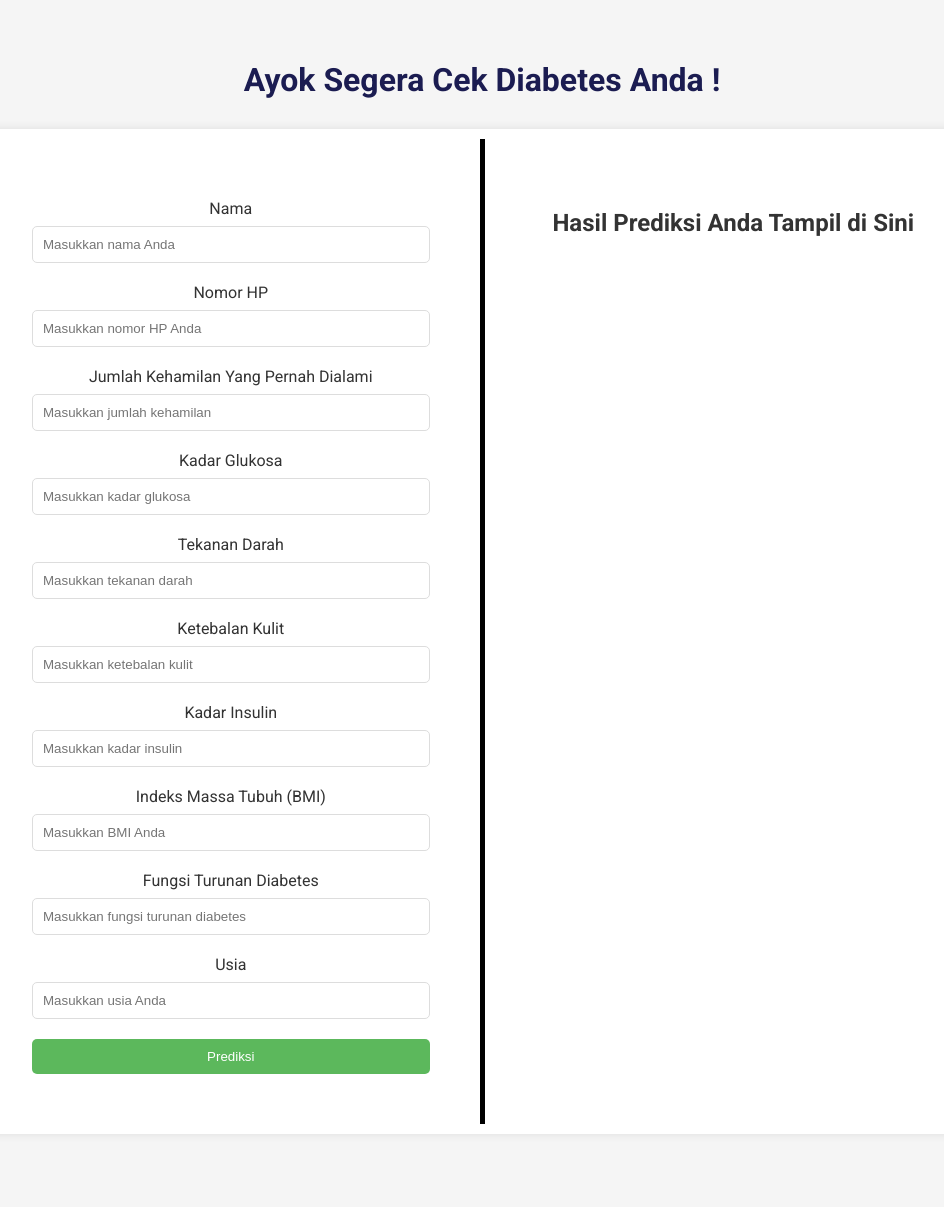
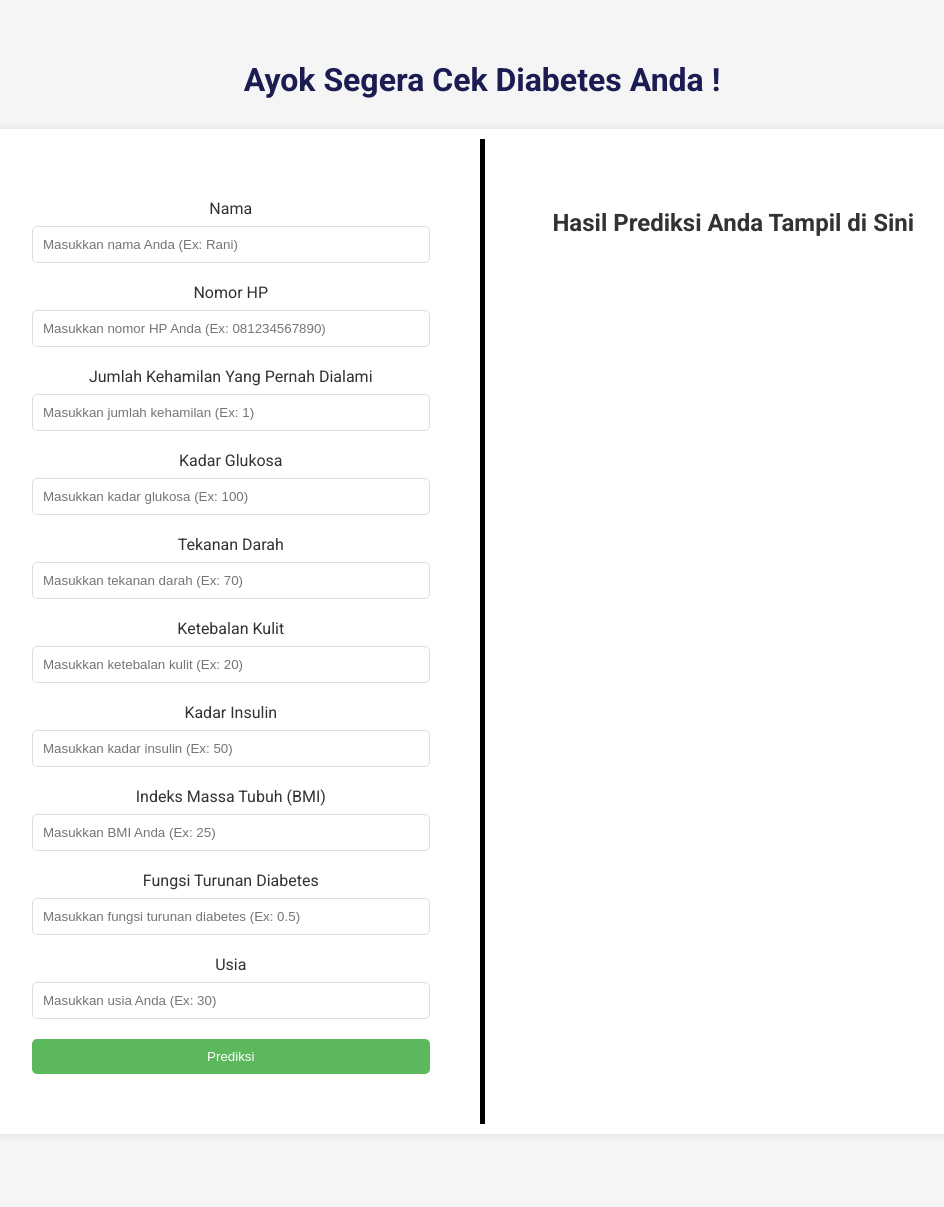
Before and after one commit to aurelioo29/Diabetes-Prediction-App, a Flask app: page / in a window 1280 px wide. Shown: the part 2818-4025 px from the top of the page, without its empty margins (158-1102 px from the left). Run offline with Flask 3, Linux system fonts and the light colour scheme; parts of the project's set-up code (start-up, migrations or seed data) failed here and were passed over.

Commit message:
update Styling on display

```diff
--- a/static/script.js
+++ b/static/script.js
@@ -56,6 +56,11 @@ document.getElementById("predictButton").addEventListener("click", function () {
           ).innerHTML = `<span class="red-text">${data.prediction_text}</span>`;
         }
 
+        // Accurate prediction text
+        document.getElementById(
+          "diabetes-probability"
+        ).innerHTML = `With Accuracy <span class="prob-text">81%</span>`;
+
         const resultContainer = document.getElementById("predictionResult");
 
         // Clear previous results
@@ -78,7 +83,6 @@ document.getElementById("predictButton").addEventListener("click", function () {
               <th>Precision</th>
               <th>Recall</th>
               <th>F1-Score</th>
-              <th>Support</th>
             </tr>
           </thead>
           <tbody>
@@ -87,35 +91,16 @@ document.getElementById("predictButton").addEventListener("click", function () {
               <td>0.83</td>
               <td>0.89</td>
               <td>0.86</td>
-              <td>100</td>
             </tr>
             <tr>
               <td>Diabetes</td>
               <td>0.77</td>
               <td>0.67</td>
               <td>0.71</td>
-              <td>54</td>
             </tr>
             <tr>
-              <td colspan="1">Accuracy</td>
-              <td></td>
-              <td></td>
-              <td>0.81</td>
-              <td>154</td>
-            </tr>
-            <tr>
-              <td colspan="1">Macro Avg</td>
-              <td>0.80</td>
-              <td>0.78</td>
-              <td>0.79</td>
-              <td>154</td>
-            </tr>
-            <tr>
-              <td colspan="1">Weighted Avg</td>
-              <td>0.81</td>
-              <td>0.81</td>
-              <td>0.81</td>
-              <td>154</td>
+              <td>Accuracy</td>
+              <td colspan="3" style="text-align: center;">0.81</td>
             </tr>
           </tbody>
         </table>
--- a/static/style.css
+++ b/static/style.css
@@ -579,3 +579,11 @@ footer {
 label {
   padding-bottom: 8px;
 }
+
+#diabetes-probability {
+  font-size: 15px;
+}
+
+.prob-text {
+  font-weight: bold;
+}
--- a/templates/index.html
+++ b/templates/index.html
@@ -183,7 +183,7 @@
               type="text"
               name="name"
               required
-              placeholder="Masukkan nama Anda"
+              placeholder="Masukkan nama Anda (Ex: Rani)"
             />
 
             <label for="no_hp">Nomor HP</label>
@@ -191,7 +191,7 @@
               type="number"
               name="no_hp"
               required
-              placeholder="Masukkan nomor HP Anda"
+              placeholder="Masukkan nomor HP Anda (Ex: 081234567890)"
             />
 
             <label for="pregnancies"
@@ -201,7 +201,7 @@
               type="number"
               name="pregnancies"
               required
-              placeholder="Masukkan jumlah kehamilan"
+              placeholder="Masukkan jumlah kehamilan (Ex: 1)"
             />
 
             <label for="glucose">Kadar Glukosa</label>
@@ -209,7 +209,7 @@
               type="number"
               name="glucose"
               required
-              placeholder="Masukkan kadar glukosa"
+              placeholder="Masukkan kadar glukosa (Ex: 100)"
             />
 
             <label for="bloodpressure">Tekanan Darah</label>
@@ -217,7 +217,7 @@
               type="number"
               name="bloodpressure"
               required
-              placeholder="Masukkan tekanan darah"
+              placeholder="Masukkan tekanan darah (Ex: 70)"
             />
 
             <label for="skinthickness">Ketebalan Kulit</label>
@@ -225,7 +225,7 @@
               type="number"
               name="skinthickness"
               required
-              placeholder="Masukkan ketebalan kulit"
+              placeholder="Masukkan ketebalan kulit (Ex: 20)"
             />
 
             <label for="insulin">Kadar Insulin</label>
@@ -233,7 +233,7 @@
               type="number"
               name="insulin"
               required
-              placeholder="Masukkan kadar insulin"
+              placeholder="Masukkan kadar insulin (Ex: 50)"
             />
 
             <label for="bmi">Indeks Massa Tubuh (BMI)</label>
@@ -241,7 +241,7 @@
               type="text"
               name="bmi"
               required
-              placeholder="Masukkan BMI Anda"
+              placeholder="Masukkan BMI Anda (Ex: 25)"
             />
 
             <label for="diabetespedigree">Fungsi Turunan Diabetes</label>
@@ -249,7 +249,7 @@
               type="text"
               name="diabetespedigree"
               required
-              placeholder="Masukkan fungsi turunan diabetes"
+              placeholder="Masukkan fungsi turunan diabetes (Ex: 0.5)"
             />
 
             <label for="age">Usia</label>
@@ -257,7 +257,7 @@
               type="number"
               name="age"
               required
-              placeholder="Masukkan usia Anda"
+              placeholder="Masukkan usia Anda (Ex: 30)"
             />
 
             <button type="button" id="predictButton">Prediksi</button>
@@ -267,6 +267,7 @@
         <div class="result-container">
           <h2>Hasil Prediksi Anda Tampil di Sini</h2>
           <p id="diabetes-text"></p>
+          <p id="diabetes-probability"></p>
           <div id="predictionResult"></div>
         </div>
       </div>
```
